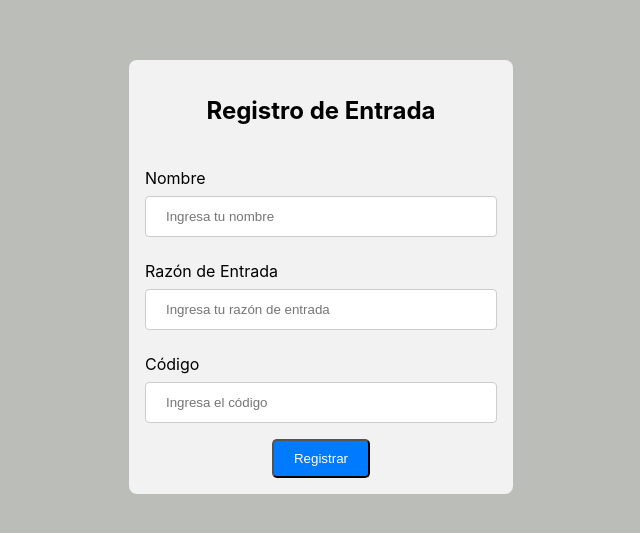
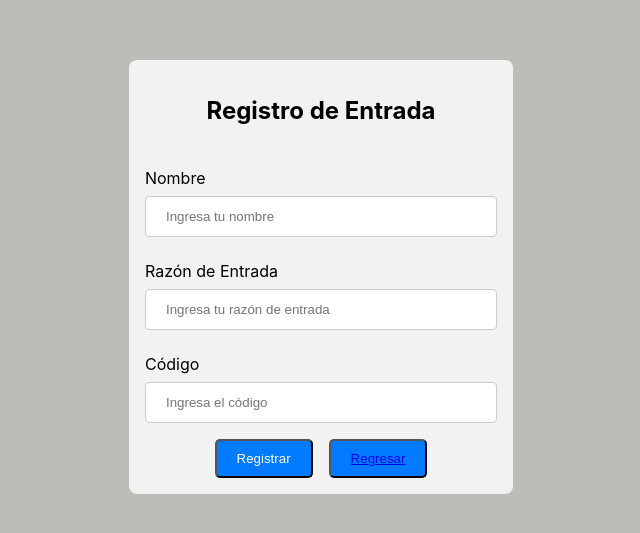
Before and after one commit to bernal9913/labaccess, a React (Create React App) app: page /Registro in a window 1280 px wide. Shown: the part 123-656 px from the top of the page, without its empty margins (319-959 px from the left). Built offline with nearby package versions, Linux system fonts and the light colour scheme.

Commit message:
Boton nuevo regresar en entryform

```diff
--- a/src/EntryForm.css
+++ b/src/EntryForm.css
@@ -54,3 +54,10 @@
     border-radius: 8px;
     background-color: #f2f2f2;
 }
+
+.form-actions{
+    display: flex;
+    align-items: center;
+    justify-content: space-between;
+    gap: 1rem;
+}
--- a/src/components/EntryForm.js
+++ b/src/components/EntryForm.js
@@ -2,6 +2,7 @@ import React, { useState } from 'react';
 import { db } from '../firebase';
 import { doc, setDoc} from "firebase/firestore"
 import '../EntryForm.css';
+import { Link } from 'react-router-dom';
 
 const EntryForm = () => {
     const [name, setName] = useState('');
@@ -44,7 +45,10 @@ const EntryForm = () => {
                 <label className='text' for="code">Código</label>
                 <input className="cuadro-text" type="text" id="code" name="codigo" placeholder="Ingresa el código" value={code} onChange={(e) => setCode(e.target.value)} />
             </div >
+            <div className="form-actions" >
             <button type="submit" className="boton">Registrar</button>
+            <button type="button" className="boton"><Link to="/">Regresar</Link></button>
+            </div>
         </form>
         </main>
     );
```
